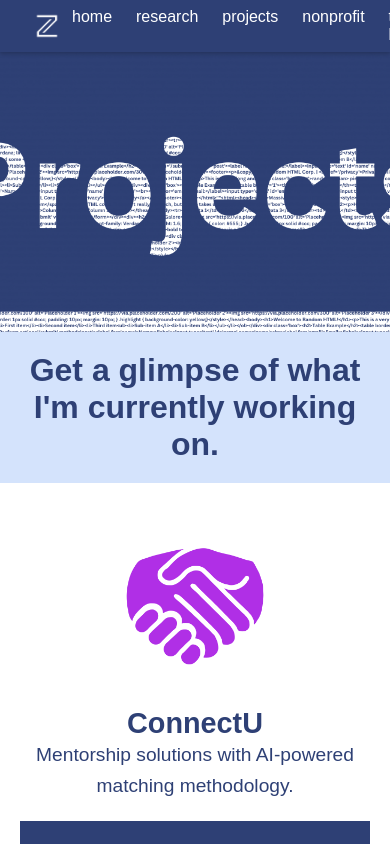
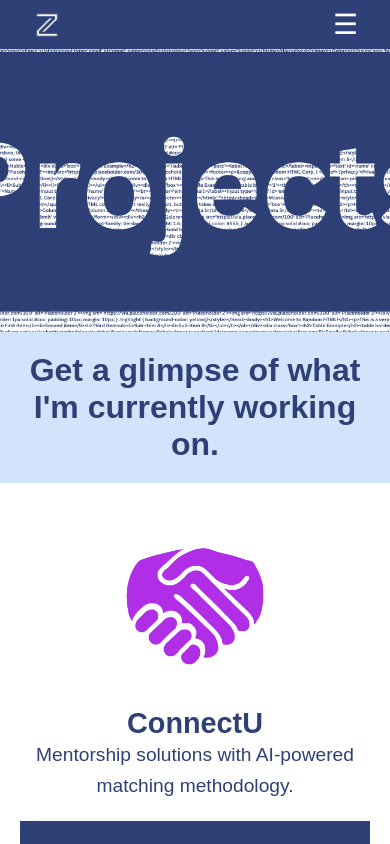
Before and after one commit to zrobers/personal-website, a React (Create React App) app: page /projects in a window 390 px wide. Shown: the top 844 px of the page. Built offline with nearby package versions, Linux system fonts and the light colour scheme.

Commit message:
Added hamburger menu bar for when screen is too small

```diff
--- a/src/components/Header.css
+++ b/src/components/Header.css
@@ -1,3 +1,4 @@
+/* Reset + base font */
 * {
   margin: 0;
   padding: 0;
@@ -5,9 +6,10 @@
   font-family: 'Orbitron', sans-serif;
 }
 
+/* Header bar */
 .header {
   background-color: #2e4075; /* Primary color */
-    color: white; /* White text for contrast */
+  color: white;
   width: 100%;
   padding: 0.5rem 2rem;
   position: fixed;
@@ -17,43 +19,80 @@
   box-shadow: 0 2px 4px rgba(0, 0, 0, 0.2);
 }
 
+/* Navbar layout */
 .navbar {
   display: flex;
   justify-content: space-between;
   align-items: center;
 }
 
+/* Logo */
 .logo-container {
   display: flex;
-    align-items: center; /* Ensures logo and text are vertically aligned */
+  align-items: center;
 }
-
 .logo-image {
-    height: 30px; /* Adjust the height to make it smaller */
+  height: 30px;
   width: auto;
-    margin-right: 10px; /* Space between the logo and text */
+  margin-right: 10px;
 }
-
 .logo-text {
   font-size: 1.5rem;
   font-weight: bold;
   color: white;
 }
 
+/* Desktop nav links */
 .nav-links {
   list-style: none;
   display: flex;
   gap: 1.5rem;
 }
-
 .nav-links a {
   text-decoration: none;
-    color: white; /* Accent color */
+  color: white;
   font-weight: 400;
   transition: color 0.3s ease-in-out;
 }
-
 .nav-links a:hover {
   color: white;
   text-decoration: underline;
 }
+
+/* Hamburger menu button—hidden by default */
+.menu-icon {
+  display: none;
+  background: none;
+  border: none;
+  font-size: 1.75rem;
+  color: white;
+  cursor: pointer;
+}
+
+/* === Responsive: screens ≤ 768px === */
+@media (max-width: 768px) {
+  /* Show the hamburger */
+  .menu-icon {
+    display: block;
+  }
+
+  /* Hide the desktop nav */
+  .nav-links {
+    position: absolute;
+    top: 100%;     /* immediately below the header */
+    left: 0;
+    right: 0;
+    background-color: #2e4075;
+    flex-direction: column;
+    align-items: center;
+    gap: 1rem;
+    padding: 1rem 0;
+    display: none; /* hidden by default */
+    box-shadow: 0 2px 4px rgba(0, 0, 0, 0.2);
+  }
+
+  /* When menu is open, show links */
+  .nav-links.active {
+    display: flex;
+  }
+}
--- a/src/components/Header.js
+++ b/src/components/Header.js
@@ -1,21 +1,33 @@
-import React from 'react';
+import React, { useState } from 'react';
 import { Link } from 'react-router-dom';
-import './Header.css'; // Import the CSS file for styling
+import './Header.css';
 
 function Header() {
+  const [menuOpen, setMenuOpen] = useState(false);
+
+  const toggleMenu = () => setMenuOpen(!menuOpen);
+
   return (
     <header className="header">
       <nav className="navbar">
         <div className="logo-container">
           <img src="/Z_logo.png" alt="Logo" className="logo-image" />
         </div>
-        <ul className="nav-links">
-          <li><Link to="/">home</Link></li>
-          <li><Link to="/research">research</Link></li>
-          <li><Link to="/projects">projects</Link></li>
-          <li><Link to="/nonprofit">nonprofit</Link></li>
-          <li><Link to="/thought-leadership">thought leadership</Link></li>
-          <li><Link to="/contact">contact</Link></li>
+
+        {/* Hamburger icon */}
+        <button className="menu-icon" onClick={toggleMenu} aria-label="Toggle menu">
+          {/* Simple unicode icon; swap for an <svg> or icon component if you like */}
+          ☰
+        </button>
+
+        {/* nav-links: add "active" when menuOpen */}
+        <ul className={`nav-links ${menuOpen ? 'active' : ''}`}>
+          <li><Link to="/" onClick={() => setMenuOpen(false)}>home</Link></li>
+          <li><Link to="/research" onClick={() => setMenuOpen(false)}>research</Link></li>
+          <li><Link to="/projects" onClick={() => setMenuOpen(false)}>projects</Link></li>
+          <li><Link to="/nonprofit" onClick={() => setMenuOpen(false)}>nonprofit</Link></li>
+          <li><Link to="/thought-leadership" onClick={() => setMenuOpen(false)}>thought leadership</Link></li>
+          <li><Link to="/contact" onClick={() => setMenuOpen(false)}>contact</Link></li>
         </ul>
       </nav>
     </header>
```
Lines whose indentation alone changed are shown as unchanged.
